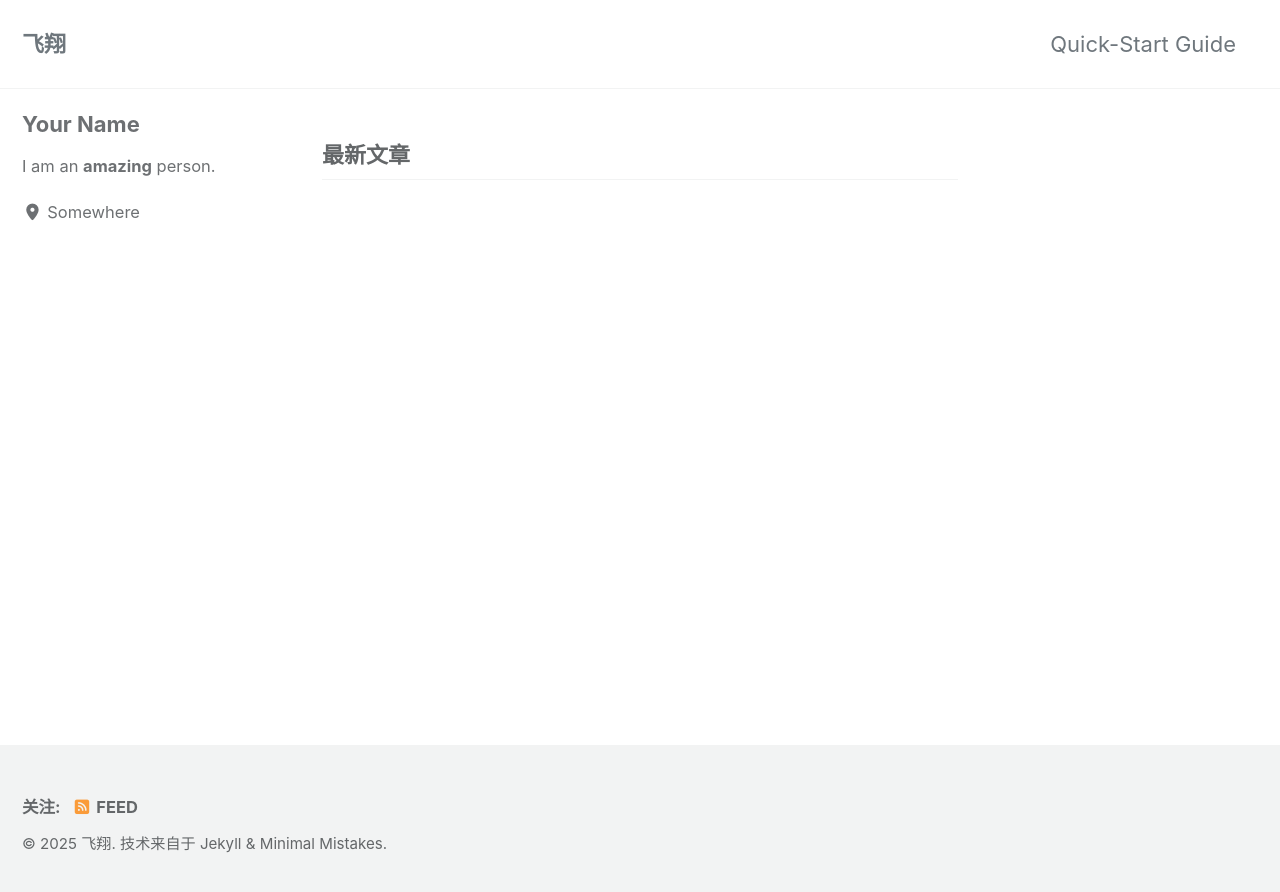
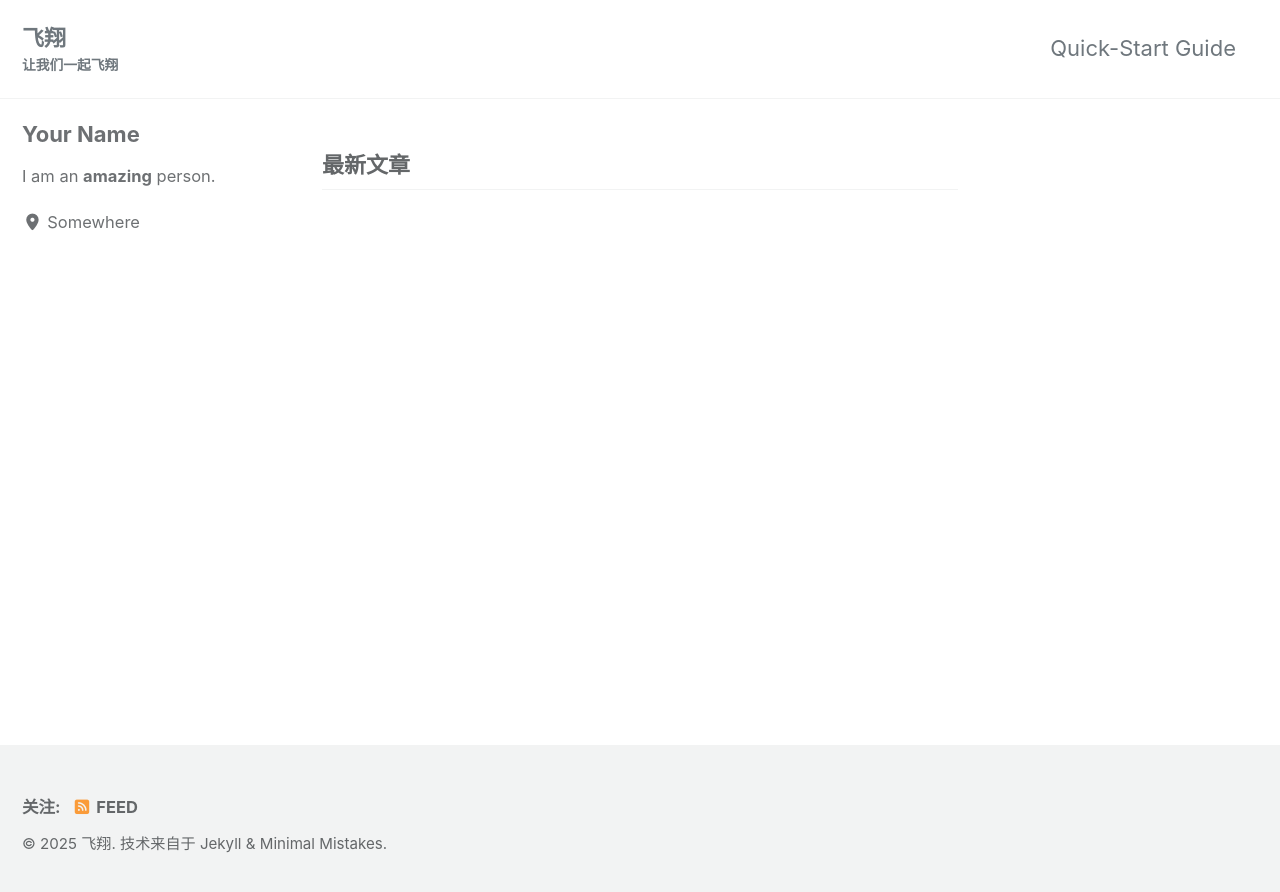
Before and after one commit to XiaoXingyy/XiaoXingyy.github.io, a Jekyll site: the page built from index.html, in a window 1280 px wide. Shown: the top 892 px of the page. Built offline with Jekyll 4.4.1, drawn with Linux system fonts in a browser that asks for light colours; cached includes are drawn as plain includes; the list of posts is cut into pages by our own code.

Commit message:
Update _config.yml

```diff
--- a/_config.yml
+++ b/_config.yml
@@ -19,12 +19,12 @@ locale                   : "zh-CN"
 rtl                      : # true, false (default) # turns direction of the page into right to left for RTL languages
 title                    : "飞翔"
 title_separator          : "-"
-subtitle                 : # site tagline that appears below site title in masthead
+subtitle                 : "让我们一起飞翔"
 name                     : "XiaoXin"
 description              : "An amazing website."
-url                      : # the base hostname & protocol for your site e.g. "https://mmistakes.github.io"
+url                      : "https://XiaoXingyy.github.io"
 baseurl                  : # the subpath of your site, e.g. "/blog"
-repository               : # GitHub username/repo-name e.g. "mmistakes/minimal-mistakes"
+repository               : "XiaoXingyy/your-repo"
 teaser                   : # path of fallback teaser image, e.g. "/assets/images/500x300.png"
 logo                     : # path of logo image to display in the masthead, e.g. "/assets/images/88x88.png"
 masthead_title           : # overrides the website title displayed in the masthead, use " " for no title
```
